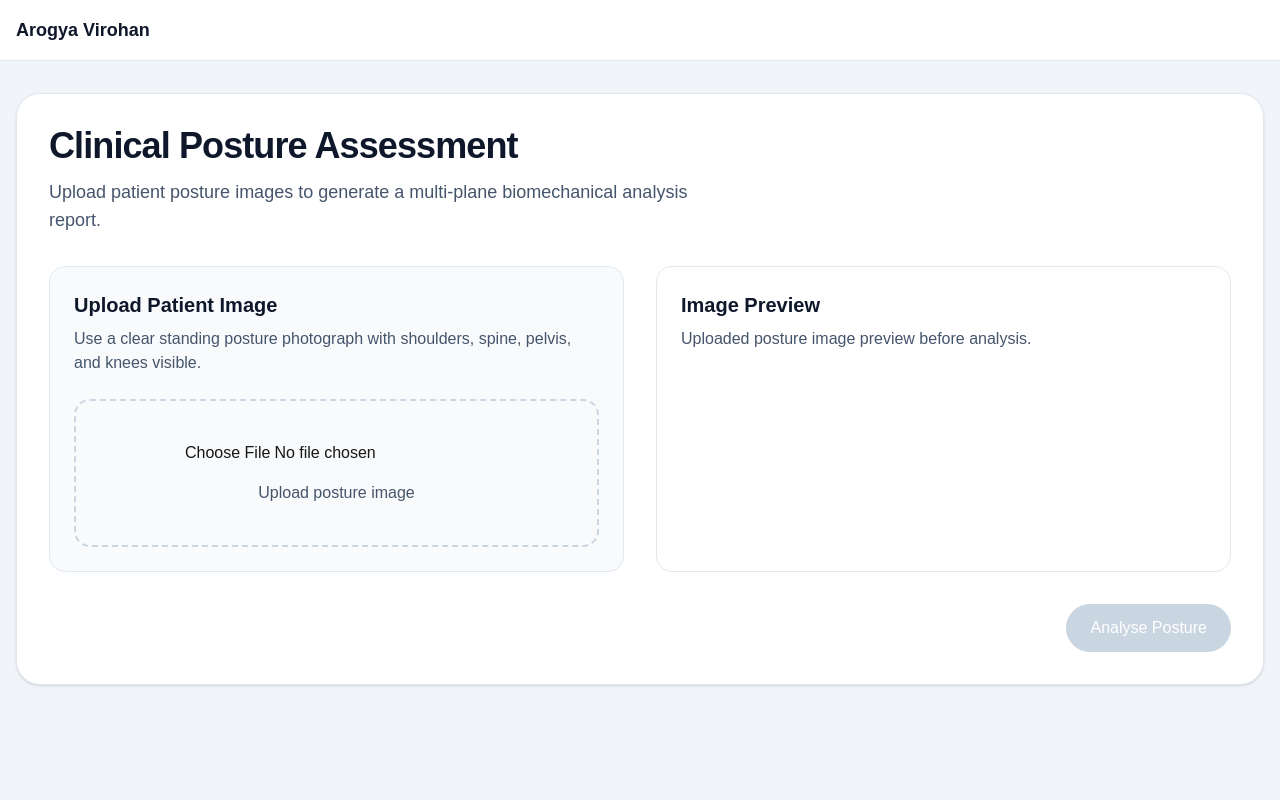
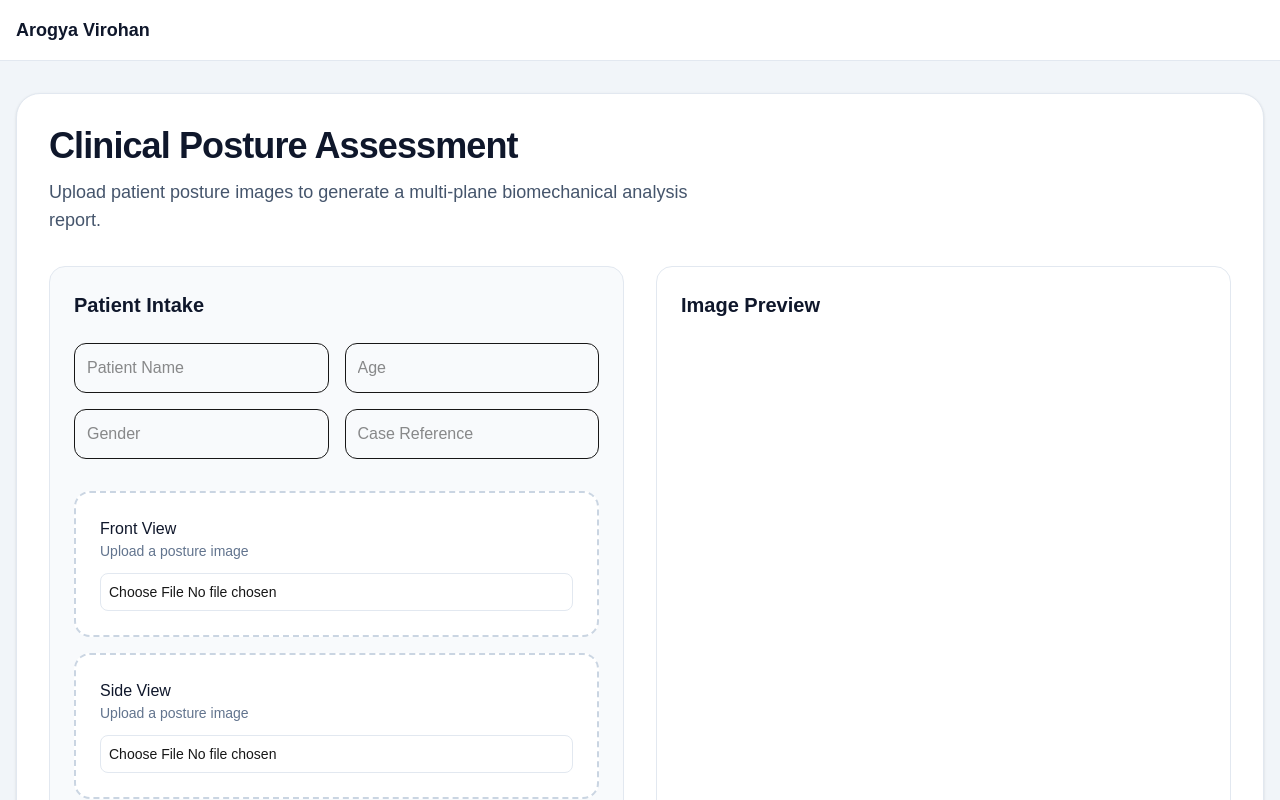
Before and after one commit to Aarogya-Virohan/av-suite, a Next.js app in the folder frontend/posture-tool/: page / in a window 1280 px wide. Shown: the top 800 px of the page. Built offline with nearby package versions, Linux system fonts and the light colour scheme.

Commit message:
feat: add patient intake and multi-view uploads

```diff
--- a/frontend/posture-tool/src/app/page.tsx
+++ b/frontend/posture-tool/src/app/page.tsx
@@ -15,27 +15,44 @@ import type { PostureReport } from "@/types/posture"
 type Step = "upload" | "analysis" | "report"
 
 function Header() {
-  return (
-    <header className="border-b border-slate-200 bg-white">
-      <div className="mx-auto flex w-full max-w-7xl items-center px-4 py-4">
-        <span className="text-lg font-semibold text-slate-900">
-          Arogya Virohan
-        </span>
-      </div>
-    </header>
+return ( <header className="border-b border-slate-200 bg-white"> <div className="mx-auto flex w-full max-w-7xl items-center px-4 py-4"> <span className="text-lg font-semibold text-slate-900">
+Arogya Virohan </span> </div> </header>
 )
 }
 
 export default function Page() {
-
 const [step, setStep] =
 useState<Step>("upload")
 
-  const [image, setImage] =
+const [frontImage, setFrontImage] =
 useState<string | null>(null)
 
-  const [imageFile, setImageFile] =
+const [sideImage, setSideImage] =
+useState<string | null>(null)
+
+const [backImage, setBackImage] =
+useState<string | null>(null)
+
+const [frontFile, setFrontFile] =
 useState<File | null>(null)
+
+const [sideFile, setSideFile] =
+useState<File | null>(null)
+
+const [backFile, setBackFile] =
+useState<File | null>(null)
+
+const [patientName, setPatientName] =
+useState("")
+
+const [age, setAge] =
+useState("")
+
+const [gender, setGender] =
+useState("")
+
+const [caseRef, setCaseRef] =
+useState("")
 
 const [report, setReport] =
 useState<PostureReport | null>(null)
@@ -44,15 +61,31 @@ export default function Page() {
 useState(false)
 
 const handleAnalyze = async () => {
-
-    if (!imageFile) return
+if (
+!frontFile ||
+!sideFile ||
+!backFile
+) {
+alert(
+"Please upload front, side and back images."
+)
+return
+}
 
 try {
-
   setLoading(true)
 
-      const result = await analyzePosture(
-        imageFile
+  const result =
+    await analyzePosture(
+       {
+         frontFile,
+         sideFile,
+         backFile,
+         patientName,
+         age,
+         gender,
+         caseRef,
+       }
     )
 
   setReport(result)
@@ -69,20 +102,14 @@ export default function Page() {
 
   setLoading(false)
 }
+
 }
 
-  return (
-    <div className="min-h-screen bg-slate-100">
+return ( <div className="min-h-screen bg-slate-100">
 
-      {/* Header */}
   <Header />
 
-      {/* Main */}
   <main className="mx-auto flex w-full max-w-7xl flex-col gap-6 px-4 py-8">
-
-        {/* =========================
-            UPLOAD STEP
-        ========================== */}
 
     {step === "upload" && (
       <section className="rounded-3xl border border-slate-200 bg-white p-8 shadow-sm">
@@ -102,61 +129,143 @@ export default function Page() {
 
         <div className="mt-8 grid grid-cols-1 gap-8 lg:grid-cols-2">
 
-              {/* Upload */}
           <div className="rounded-2xl border border-slate-200 bg-slate-50 p-6">
 
             <h2 className="text-xl font-semibold text-slate-900">
-                  Upload Patient Image
+              Patient Intake
             </h2>
 
-                <p className="mt-2 text-slate-600">
-                  Use a clear standing posture photograph with
-                  shoulders, spine, pelvis, and knees visible.
-                </p>
+            <div className="mt-6 grid grid-cols-1 gap-4 md:grid-cols-2">
 
-                <div className="mt-6">
+              <input
+                type="text"
+                placeholder="Patient Name"
+                value={patientName}
+                onChange={(e) =>
+                  setPatientName(
+                    e.target.value
+                  )
+                }
+                className="rounded-xl border p-3"
+              />
+
+              <input
+                type="number"
+                placeholder="Age"
+                value={age}
+                onChange={(e) =>
+                  setAge(
+                    e.target.value
+                  )
+                }
+                className="rounded-xl border p-3"
+              />
+
+              <input
+                type="text"
+                placeholder="Gender"
+                value={gender}
+                onChange={(e) =>
+                  setGender(
+                    e.target.value
+                  )
+                }
+                className="rounded-xl border p-3"
+              />
+
+              <input
+                type="text"
+                placeholder="Case Reference"
+                value={caseRef}
+                onChange={(e) =>
+                  setCaseRef(
+                    e.target.value
+                  )
+                }
+                className="rounded-xl border p-3"
+              />
+
+            </div>
+
+            <div className="mt-8 space-y-4">
 
               <UploadZone
-                    setImage={setImage}
-                    setImageFile={setImageFile}
+                label="Front View"
+                setImage={
+                  setFrontImage
+                }
+                setImageFile={
+                  setFrontFile
+                }
+              />
+
+              <UploadZone
+                label="Side View"
+                setImage={
+                  setSideImage
+                }
+                setImageFile={
+                  setSideFile
+                }
+              />
+
+              <UploadZone
+                label="Back View"
+                setImage={
+                  setBackImage
+                }
+                setImageFile={
+                  setBackFile
+                }
               />
 
             </div>
 
           </div>
 
-              {/* Preview */}
           <div className="rounded-2xl border border-slate-200 bg-white p-6">
 
             <h2 className="text-xl font-semibold text-slate-900">
               Image Preview
             </h2>
 
-                <p className="mt-2 text-slate-600">
-                  Uploaded posture image preview before analysis.
-                </p>
+            <div className="mt-6 space-y-4">
 
-                <div className="mt-6">
-                  <ImagePreview image={image} />
+              <ImagePreview
+                image={frontImage}
+              />
+
+              <ImagePreview
+                image={sideImage}
+              />
+
+              <ImagePreview
+                image={backImage}
+              />
+
             </div>
 
           </div>
+
         </div>
 
-            {/* Loading */}
         {loading && (
           <p className="mt-6 text-slate-600">
             Running posture analysis...
           </p>
         )}
 
-            {/* CTA */}
         <div className="mt-8 flex justify-end">
 
           <button
             type="button"
             onClick={handleAnalyze}
-                disabled={!image || loading}
+            disabled={
+              !frontImage ||
+              !sideImage ||
+              !backImage ||
+              loading
+            }
             className="
               rounded-full
               bg-slate-900
@@ -179,10 +288,6 @@ export default function Page() {
       </section>
     )}
 
-        {/* =========================
-            ANALYSIS STEP
-        ========================== */}
-
     {step === "analysis" && (
       <section className="rounded-3xl border border-slate-200 bg-white p-8 shadow-sm">
 
@@ -195,15 +300,16 @@ export default function Page() {
             </h1>
 
             <p className="mt-3 text-lg text-slate-600">
-                  Review the detected biomechanical deviations
-                  before generating the production report.
+              Review the detected biomechanical deviations.
             </p>
 
           </div>
 
           <button
             type="button"
-                onClick={() => setStep("upload")}
+            onClick={() =>
+              setStep("upload")
+            }
             className="
               rounded-full
               border
@@ -211,11 +317,9 @@ export default function Page() {
               px-5
               py-3
               text-slate-700
-                  transition
-                  hover:bg-slate-100
             "
           >
-                Change Image
+            Change Images
           </button>
 
         </div>
@@ -228,15 +332,15 @@ export default function Page() {
 
           <button
             type="button"
-                onClick={() => setStep("report")}
+            onClick={() =>
+              setStep("report")
+            }
             className="
               rounded-full
               bg-slate-900
               px-6
               py-3
               text-white
-                  transition
-                  hover:bg-slate-800
             "
           >
             Generate Clinical Report
@@ -247,30 +351,27 @@ export default function Page() {
       </section>
     )}
 
-        {/* =========================
-            REPORT STEP
-        ========================== */}
-
-        {step === "report" && report && (
+    {step === "report" &&
+      report && (
         <section className="space-y-6">
 
-            {/* Report */}
-            <ReportCard data={report} />
+          <ReportCard
+            data={report}
+          />
 
-            {/* Actions */}
           <div className="flex flex-wrap gap-4">
 
             <button
               type="button"
-                onClick={() => window.print()}
+              onClick={() =>
+                window.print()
+              }
               className="
                 rounded-full
                 bg-slate-900
                 px-6
                 py-3
                 text-white
-                  transition
-                  hover:bg-slate-800
               "
             >
               Export Report
@@ -279,10 +380,39 @@ export default function Page() {
             <button
               type="button"
               onClick={() => {
-                  setImage(null)
-                  setImageFile(null)
-                  setReport(null)
-                  setStep("upload")
+
+                setFrontImage(
+                  null
+                )
+                setSideImage(
+                  null
+                )
+                setBackImage(
+                  null
+                )
+
+                setFrontFile(
+                  null
+                )
+                setSideFile(
+                  null
+                )
+                setBackFile(
+                  null
+                )
+
+                setPatientName("")
+                setAge("")
+                setGender("")
+                setCaseRef("")
+
+                setReport(
+                  null
+                )
+
+                setStep(
+                  "upload"
+                )
               }}
               className="
                 rounded-full
@@ -292,8 +422,6 @@ export default function Page() {
                 px-6
                 py-3
                 text-slate-700
-                  transition
-                  hover:bg-slate-100
               "
             >
               Start Over
@@ -306,5 +434,6 @@ export default function Page() {
 
   </main>
 </div>
+
 )
 }
--- a/frontend/posture-tool/src/components/posture/UploadZone.tsx
+++ b/frontend/posture-tool/src/components/posture/UploadZone.tsx
@@ -3,46 +3,74 @@
 import type { ChangeEvent } from "react"
 
 interface UploadZoneProps {
+label: string
 setImage: (image: string) => void
 setImageFile: (file: File) => void
 }
 
 export default function UploadZone({
+label,
 setImage,
-  setImageFile
+setImageFile,
 }: UploadZoneProps) {
 
 const handleChange = (
-    e: ChangeEvent<HTMLInputElement>
+e: ChangeEvent<HTMLInputElement>,
 ) => {
+
 
 const file = e.target.files?.[0]
 
-    if (file) {
+if (!file) return
 
-      const preview =
+setImage(
   URL.createObjectURL(file)
-
-      setImage(preview)
+)
 
 setImageFile(file)
-    }
+
 }
 
-  return (
-    <div className="rounded-2xl border-2 border-dashed border-slate-300 p-10 text-center">
+return ( <div
+   className="
+     rounded-2xl
+     border-2
+     border-dashed
+     border-slate-300
+     bg-white
+     p-6
+   "
+ >
+
+  <div className="mb-3">
+
+    <h3 className="font-medium text-slate-900">
+      {label}
+    </h3>
+
+    <p className="text-sm text-slate-500">
+      Upload a posture image
+    </p>
+
+  </div>
 
   <input
     type="file"
     accept="image/*"
     onChange={handleChange}
-        className="mx-auto block"
+    className="
+      block
+      w-full
+      cursor-pointer
+      rounded-lg
+      border
+      border-slate-200
+      p-2
+      text-sm
+    "
   />
 
-      <p className="mt-4 text-slate-600">
-        Upload posture image
-      </p>
+</div>
 
-    </div>
 )
 }
--- a/frontend/posture-tool/src/lib/api.ts
+++ b/frontend/posture-tool/src/lib/api.ts
@@ -1,25 +1,68 @@
+import type { PostureReport } from "@/types/posture"
+
+interface AnalyzePosturePayload {
+frontFile: File
+sideFile: File
+backFile: File
+
+patientName: string
+age: string
+gender: string
+caseRef: string
+}
+
 export async function analyzePosture(
-  file: File
-) {
+payload: AnalyzePosturePayload,
+): Promise<PostureReport> {
 
 const formData = new FormData()
 
 formData.append(
+"front_image",
+payload.frontFile,
+)
+
+formData.append(
 "side_image",
-    file
+payload.sideFile,
+)
+
+formData.append(
+"back_image",
+payload.backFile,
+)
+
+formData.append(
+"patient_name",
+payload.patientName,
+)
+
+formData.append(
+"age",
+payload.age,
+)
+
+formData.append(
+"gender",
+payload.gender,
+)
+
+formData.append(
+"case_ref",
+payload.caseRef,
 )
 
 const response = await fetch(
 "http://127.0.0.1:8000/posture/analyze",
 {
 method: "POST",
-      body: formData
-    }
+body: formData,
+},
 )
 
 if (!response.ok) {
 throw new Error(
-      "Failed to analyze posture"
+"Failed to analyze posture",
 )
 }
 
```
Also changed, not shown: 1 other file (tests, documents, lock files or other folders). Lines whose indentation alone changed are shown as unchanged.
